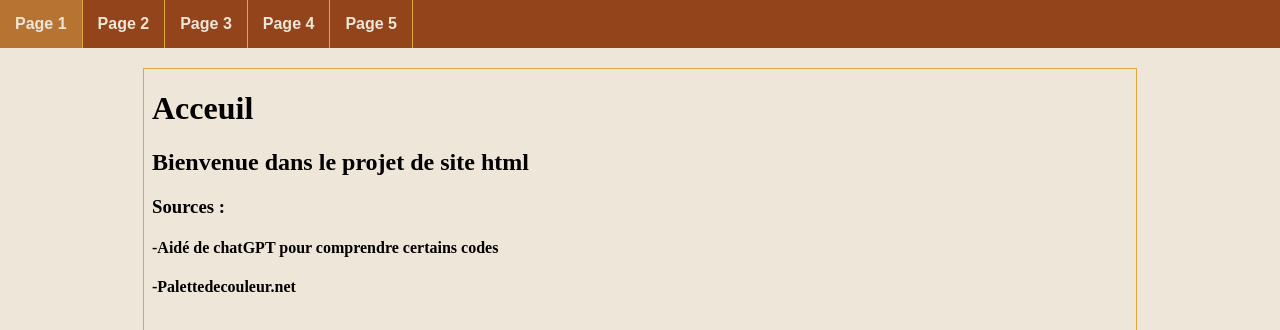
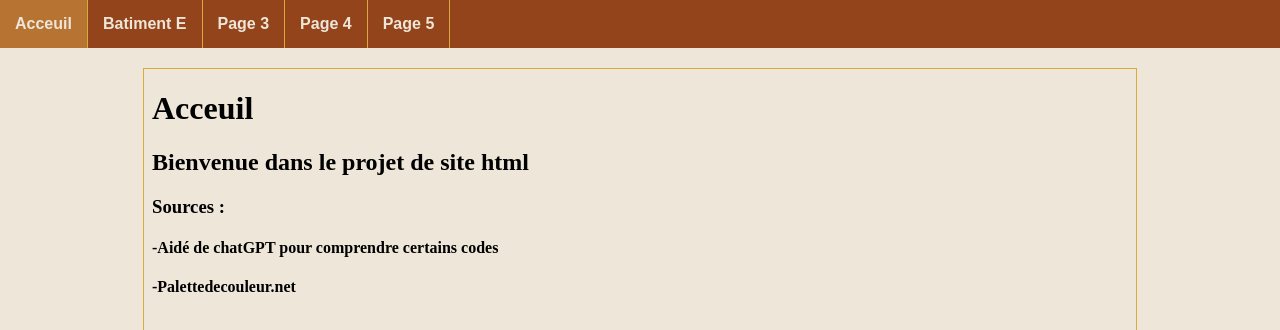
Before and after one commit to Anto12nin/anto12nin.github.io, a plain HTML site: page index.html in a window 1280 px wide. Shown: the top 330 px of the page. Drawn offline with Linux system fonts and the light colour scheme.

Commit message:
Update index.html

```diff
--- a/index.html
+++ b/index.html
@@ -9,8 +9,8 @@
 <body>
     <nav>
         <ul>
-            <li><a href="page1.html" target="content">Page 1</a></li>
-            <li><a href="page2.html" target="content">Page 2</a></li>
+            <li><a href="page1.html" target="content">Acceuil</a></li>
+            <li><a href="page2.html" target="content">Batiment E</a></li>
             <li><a href="page3.html" target="content">Page 3</a></li>
             <li><a href="page4.html" target="content">Page 4</a></li>
             <li><a href="page5.html" target="content">Page 5</a></li>
```
